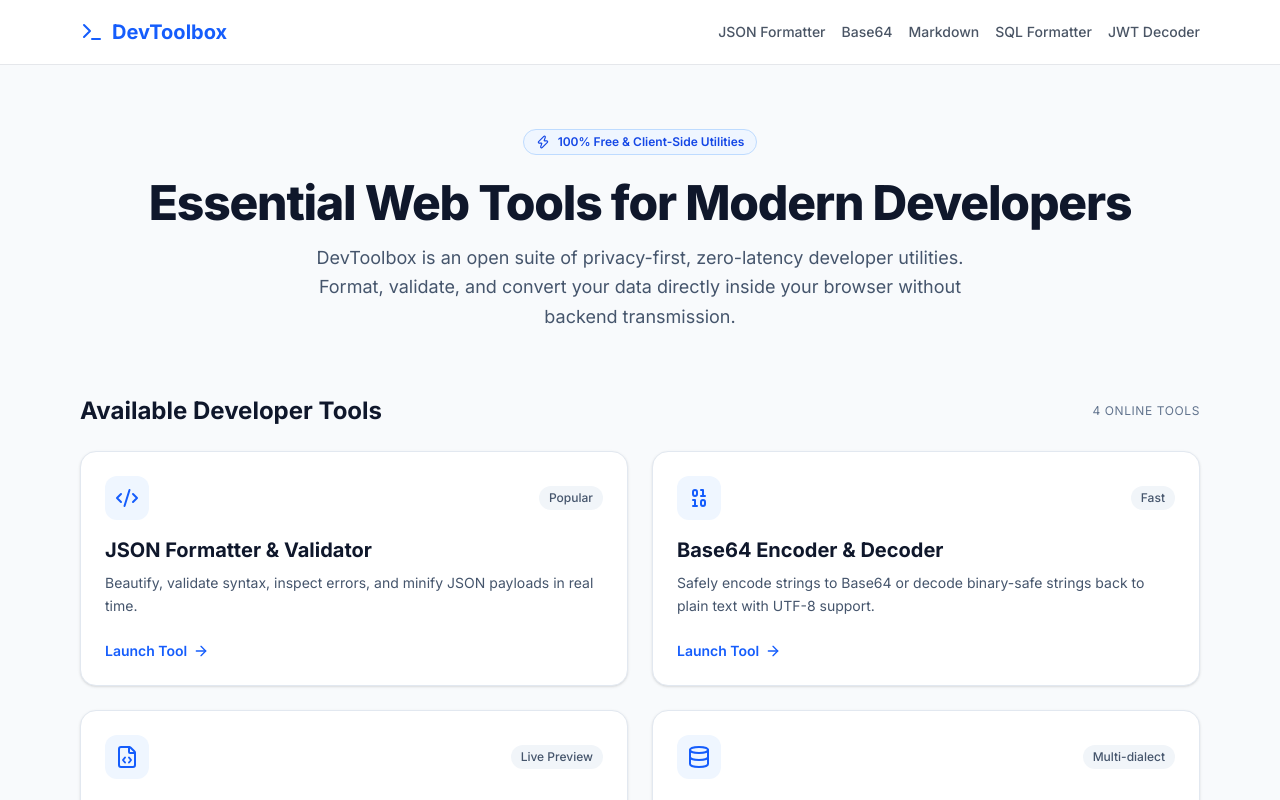
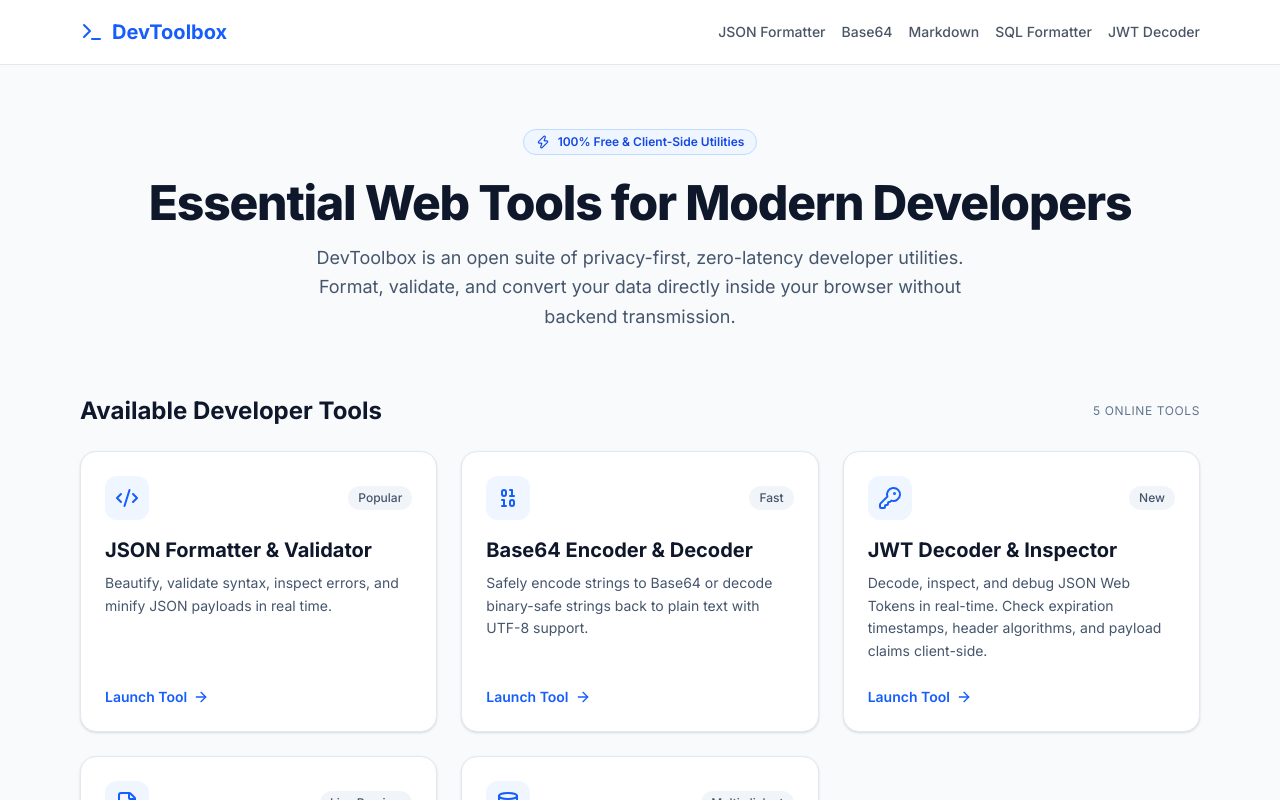
Before and after one commit to Luis-Alejandro-Navarro-Gutierrez/dev-toolbox, a Next.js app: page / in a window 1280 px wide. Shown: the top 800 px of the page. Built offline with nearby package versions, Linux system fonts and the light colour scheme.

Commit message:
"feat: link JWT decoder in homepage"

```diff
--- a/app/page.tsx
+++ b/app/page.tsx
@@ -4,6 +4,7 @@ import {
   Binary,
   FileCode,
   Database,
+  KeyRound,
   ArrowRight,
   ShieldCheck,
   Zap,
@@ -27,6 +28,14 @@ export default function Home() {
       href: "/base64-converter",
       icon: Binary,
       badge: "Fast",
+    },
+    {
+      title: "JWT Decoder & Inspector",
+      description:
+        "Decode, inspect, and debug JSON Web Tokens in real-time. Check expiration timestamps, header algorithms, and payload claims client-side.",
+      href: "/jwt-decoder",
+      icon: KeyRound,
+      badge: "New",
     },
     {
       title: "Markdown to HTML Converter",
@@ -66,10 +75,10 @@ export default function Home() {
         <h2 className="text-2xl font-bold text-slate-900 mb-6 flex items-center justify-between">
           <span>Available Developer Tools</span>
           <span className="text-xs font-normal text-slate-500 uppercase tracking-wider">
-            4 Online Tools
+            5 Online Tools
           </span>
         </h2>
-        <div className="grid grid-cols-1 md:grid-cols-2 gap-6">
+        <div className="grid grid-cols-1 md:grid-cols-2 lg:grid-cols-3 gap-6">
           {tools.map((tool) => {
             const Icon = tool.icon;
             return (
```
